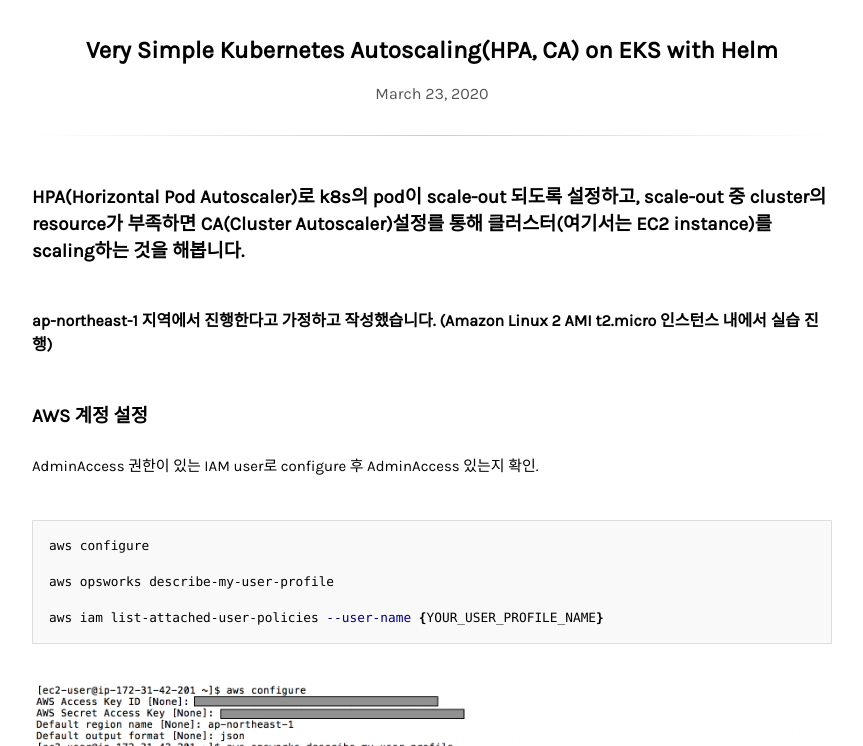
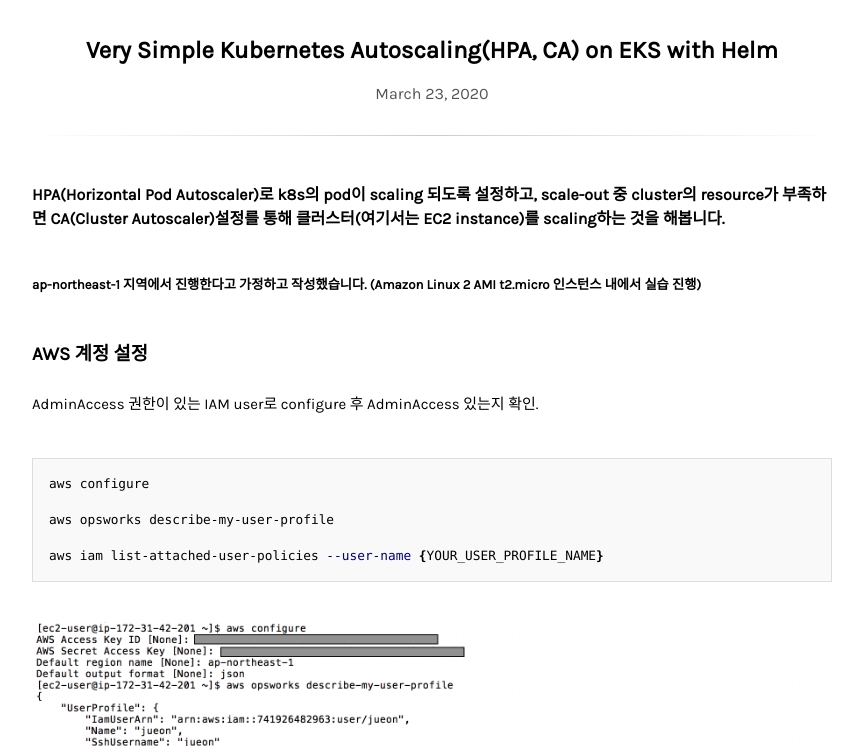
Before and after one commit to orslow/orslow.github.io, a Jekyll site: the page built from _posts/2020-03-23-k8s-autoscaling-with-hpa-ca-on-eks.md, in a window 1280 px wide and 900 px high, cut to the strip 154-900 px from the top of the window. Shown: the whole strip, without its empty margins (208-1071 px from the left). Built offline with Jekyll 4.4.1, drawn with Linux system fonts in a browser that asks for light colours.

Commit message:
edit autoscaling md

````diff
--- a/_posts/2020-03-23-k8s-autoscaling-with-hpa-ca-on-eks.md
+++ b/_posts/2020-03-23-k8s-autoscaling-with-hpa-ca-on-eks.md
@@ -3,9 +3,9 @@ title: Very Simple Kubernetes Autoscaling(HPA, CA) on EKS with Helm
 updated: 2020-03-23 17:18
 ---
 
-### HPA(Horizontal Pod Autoscaler)로 k8s의 pod이 scale-out 되도록 설정하고, scale-out 중 cluster의 resource가 부족하면 CA(Cluster Autoscaler)설정를 통해 클러스터(여기서는 EC2 instance)를 scaling하는 것을 해봅니다.
+#### HPA(Horizontal Pod Autoscaler)로 k8s의 pod이 scaling 되도록 설정하고, scale-out 중 cluster의 resource가 부족하면 CA(Cluster Autoscaler)설정를 통해 클러스터(여기서는 EC2 instance)를 scaling하는 것을 해봅니다.
 
-#### ap-northeast-1 지역에서 진행한다고 가정하고 작성했습니다. (Amazon Linux 2 AMI t2.micro 인스턴스 내에서 실습 진행)
+##### ap-northeast-1 지역에서 진행한다고 가정하고 작성했습니다. (Amazon Linux 2 AMI t2.micro 인스턴스 내에서 실습 진행)
 
 
 ### AWS 계정 설정
@@ -22,6 +22,7 @@ aws iam list-attached-user-policies --user-name {YOUR_USER_PROFILE_NAME}
 
 ![aws_configure]( {{ site.baseurl }}/assets/img/2020-03-23-k8s/aws_configure.png)
 
+<div class="divider"></div>
 
 ### eksctl, kubectl 설치
 
@@ -42,6 +43,8 @@ eksctl version
 ```
 
 ![eksctl_kubectl]( {{ site.baseurl }}/assets/img/2020-03-23-k8s/eksctl_kubectl.png)
+
+<div class="divider"></div>
 
 
 ### eksctl 명령어 이용해서 클러스터 생성하기
@@ -64,6 +67,8 @@ eksctl create cluster --name=hello-world --nodes=3 --managed --alb-ingress-acces
 
 ![eksctl_create]( {{ site.baseurl }}/assets/img/2020-03-23-k8s/eksctl_create.png)
 
+<div class="divider"></div>
+
 
 ### Helm 설치
 
@@ -77,6 +82,7 @@ helm version --short  # check "v3.1.2+gd878d4d" alike
 helm repo add stable https://kubernetes-charts.storage.googleapis.com/
 ```
 
+<div class="divider"></div>
 
 ### Install metrics-server with Helm
 
@@ -90,7 +96,10 @@ kubectl get apiservice v1beta1.metrics.k8s.io -o yaml
 ```
 
 ![hpa]( {{ site.baseurl }}/assets/img/2020-03-23-k8s/hpa.png)
+<div class="divider"></div>
+
 ![hpa_check]( {{ site.baseurl }}/assets/img/2020-03-23-k8s/hpa_check.png)
+<div class="divider"></div>
 
 
 
@@ -107,6 +116,7 @@ kubectl autoscale deployment php-apache --cpu-percent=30 --min=1 --max=10
 
 ![php-apache]( {{ site.baseurl }}/assets/img/2020-03-23-k8s/php-apache.png)
 
+<div class="divider"></div>
 
 ### CA config on console
 
@@ -115,7 +125,11 @@ kubectl autoscale deployment php-apache --cpu-percent=30 --min=1 --max=10
 스크린샷에 나온 것처럼 edit 후 Max 8 정도로 설정
 
 ![console_1]( {{ site.baseurl }}/assets/img/2020-03-23-k8s/console_1.png)
+
+<div class="divider"></div>
 ![console_2]( {{ site.baseurl }}/assets/img/2020-03-23-k8s/console_2.png)
+
+<div class="divider"></div>
 
 
 ### Complete CA config with Helm
@@ -130,6 +144,7 @@ helm install cluster-autoscaler stable/cluster-autoscaler --set \
 
 ![ca_helm]( {{ site.baseurl }}/assets/img/2020-03-23-k8s/ca_helm.png)
 
+<div class="divider"></div>
 
 ### Generate Load to Trigger Scaling
 
@@ -153,19 +168,25 @@ watch kubectl get nodes
 ```
 
 ![load_generator]( {{ site.baseurl }}/assets/img/2020-03-23-k8s/load_generator.png)
+<div class="divider"></div>
 
 ![phase_1]( {{ site.baseurl }}/assets/img/2020-03-23-k8s/phase_1.png)
+<div class="divider"></div>
 
 ![ec2_console]( {{ site.baseurl }}/assets/img/2020-03-23-k8s/ec2_console.png)
+<div class="divider"></div>
 
 ![phase_2]( {{ site.baseurl }}/assets/img/2020-03-23-k8s/phase_1.png)
+<div class="divider"></div>
 
 ![phase_3]( {{ site.baseurl }}/assets/img/2020-03-23-k8s/phase_1.png)
+<div class="divider"></div>
 
 각 그림마다 pod이 늘어나고 node가 늘어났다가 3분 후 request가 끝나고 다시 scale down 하는 것을 볼 수 있습니다.
 
 scale down은 k8s의 policy에 따라 천천히 이루어지는데 EKS에서는 설정하는 것이 아직 지원되지 않는 것으로 보입니다.[관련 링크](https://github.com/aws/containers-roadmap/issues/159){:target="_blank"}
 
+<div class="divider"></div>
 
 ### Cleanup
 
````
Also changed, not shown: assets/img/2020-03-23-k8s/load_generator.png (added).
